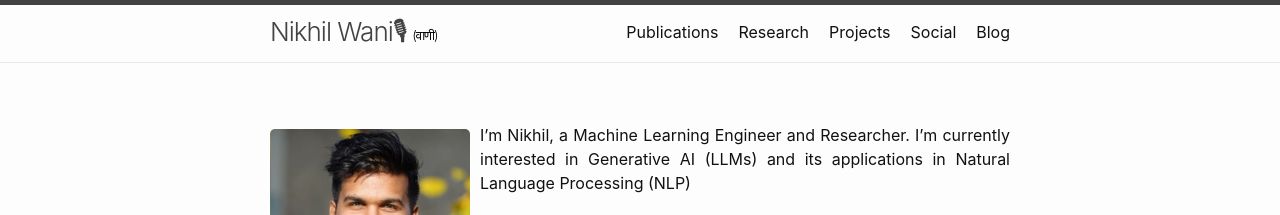
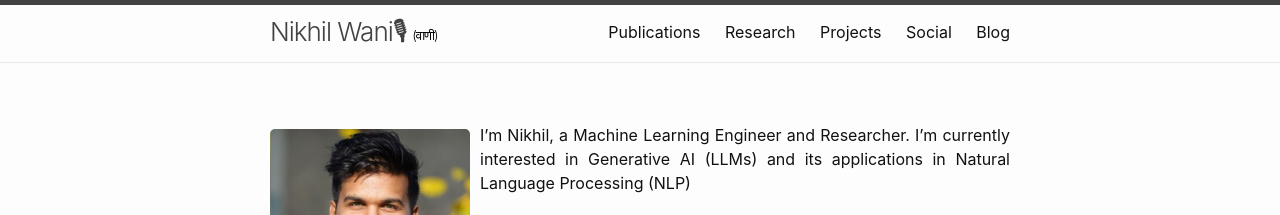
Before and after one commit to nikhilwani/nikhilwani.github.io, a Jekyll site: the page built from index.md, in a window 1280 px wide. Shown: the top 215 px of the page. Built offline with Jekyll 4.4.1, drawn with Linux system fonts in a browser that asks for light colours; comment, search, counter and statistics services are not loaded.

Commit message:
changes in header.html

```diff
--- a/_includes/header.html
+++ b/_includes/header.html
@@ -26,19 +26,19 @@
         </label>
 
         <div class="trigger">
-          {%- for path in page_paths -%}
+          {% for path in page_paths %}
 
-            {%- assign my_page = site.pages | where: "path", path | first -%}
+            {% assign my_page = site.pages | where: "path", path | first %}
 
-              {%- unless page.exclude -%}
+              {% unless page.exclude %}
 
-                {%- if my_page.title -%}
+                {% if my_page.title %}
                   <a class="page-link" href="{{ my_page.url | relative_url }}">{{ my_page.title | escape }}</a>
-                {%- endif -%}
+                {% endif %}
 
-              {%- endunless -%}
+              {% endunless %}
 
-          {%- endfor -%}
+          {% endfor %}
         </div>
 
       </nav>
```
Also changed, not shown: 1 other file.
